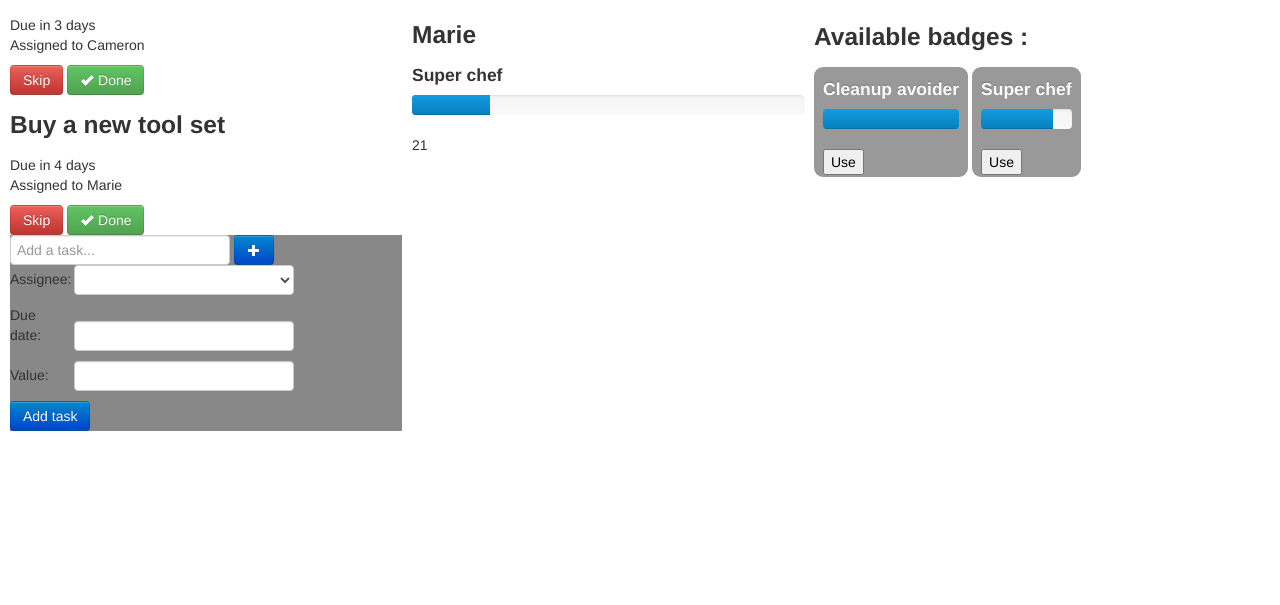
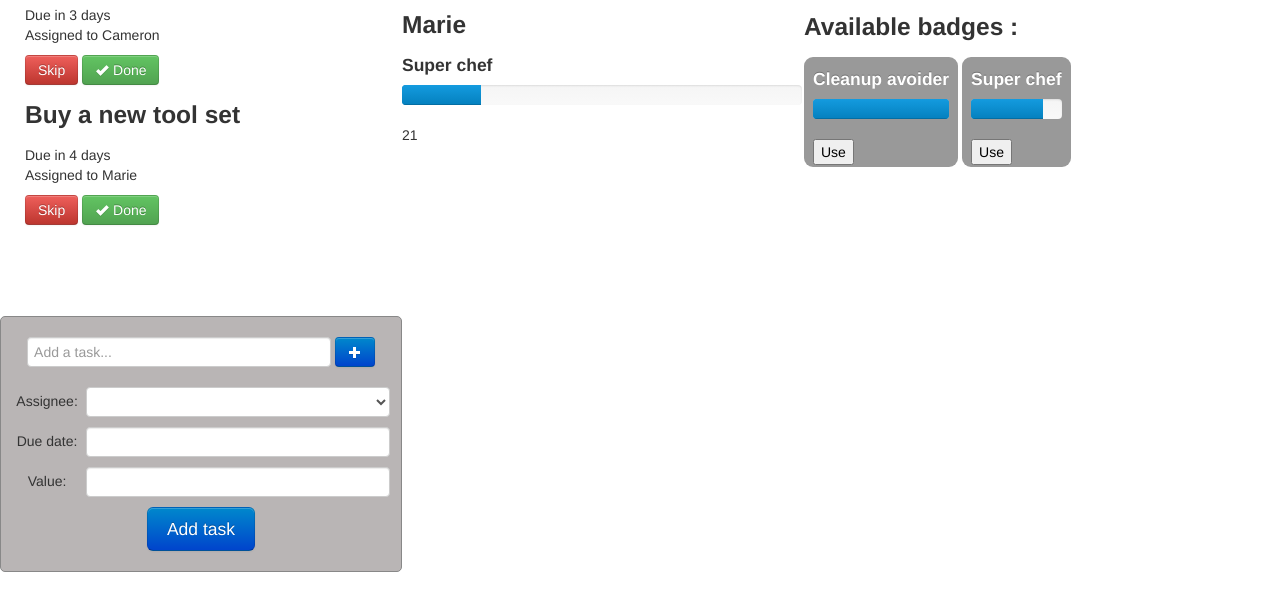
Before and after one commit to rkz/roommates, a plain HTML site: page index.html in a window 1280 px wide. Shown: the part 195-800 px from the top of the page. Drawn offline with Linux system fonts and the light colour scheme.

Commit message:
Improvements on the planning page

```diff
--- a/css/main.css
+++ b/css/main.css
@@ -14,8 +14,8 @@ a:hover {
 }
 
 .page {
-    width: 392px;
-    padding: 10px;
+    min-height: 577px;
+    width: 400px;
 }
 
 #planning {
@@ -23,8 +23,23 @@ a:hover {
     left: 0;
 }
 
+#planning .list {
+    overflow-y: scroll;
+    height: 100%;
+    width: 350px;
+    padding: 0 25px;
+    position: absolute;
+}
+
 #add-task {
-    background: #888
+    position: absolute;
+    bottom: -210px;
+    left: 0px;
+    width: 100%;
+
+    border: #888 1px solid;
+    border-radius: 5px;
+    background: #B9B5B5;
 }
 
 #add-task div.form-inline {
@@ -32,7 +47,20 @@ a:hover {
 }
 
 #add-task label {
-    width: 60px;
+    width: 70px;
+}
+
+#add-task input {
+    width: 290px
+}
+
+#add-task select {
+    width: 304px
+}
+
+#add-task fieldset {
+    text-align: center;
+    margin: 20px 0;
 }
 
 #leaderboard {
--- a/index.html
+++ b/index.html
@@ -39,7 +39,7 @@
                         <div class="form-inline"><label>Assignee:</label> <select id="add-task-assignee"></select></div>
                         <div class="form-inline"><label>Due date: </label> <input type="text" id="add-task-due"></div>
                         <div class="form-inline"><label>Value:</label> <input type="text" id="add-task-value"></div>
-                        <button class="btn btn-primary" id="btn-do-add-task">Add task</button>
+                        <button class="btn btn-primary btn-large" id="btn-do-add-task">Add task</button>
                     </fieldset>
                 </form>
             </div>
```
